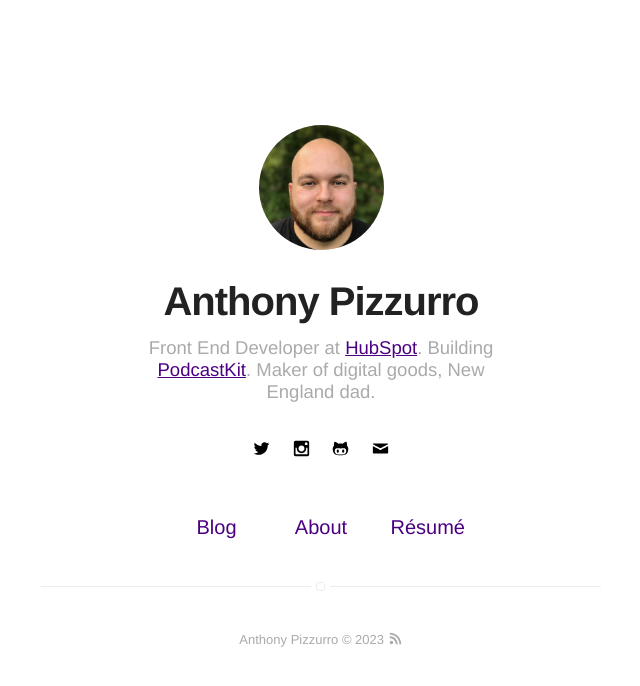
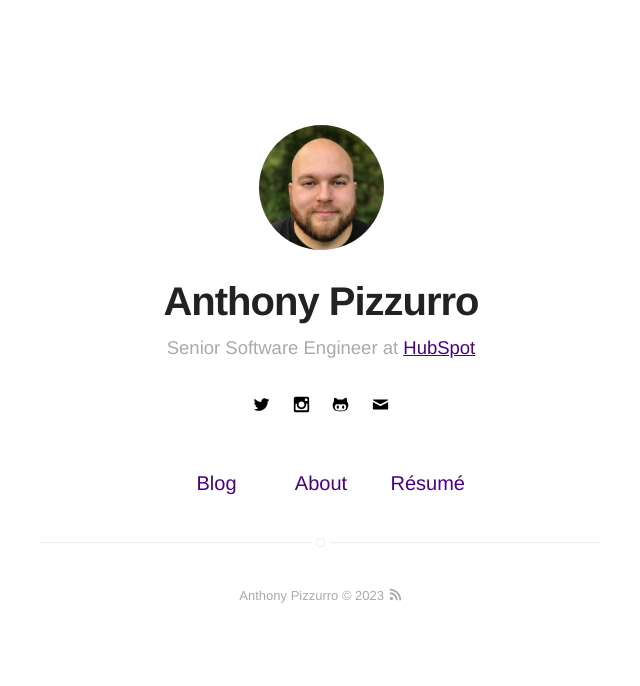
Before and after one commit to anthmatic/old.anthonypizzurro.com, a Jekyll site: the page built from index.html, in a window 1280 px wide. Shown: the top 686 px of the page, without its empty margins (319-959 px from the left). Built offline with Jekyll 4.4.1, drawn with Linux system fonts in a browser that asks for light colours.

Commit message:
Update _config.yml

```diff
--- a/_config.yml
+++ b/_config.yml
@@ -1,9 +1,9 @@
 # main text of home
 name: Anthony Pizzurro
-bio: Front End Developer at <a href='http://hubspot.com'>HubSpot</a>. Building <a href='http://podcastkit.co'>PodcastKit</a>. Maker of digital goods, New England dad.
+bio: Senior Software Engineer at <a href='http://hubspot.com'>HubSpot</a>
 
 # twitter summary info
-description: Anthony Pizzurro, Front End Web Developer
+description: Anthony Pizzurro, Senior Software Engineer
 
 # if it's an external image, update below for true
 # better with square images
```
